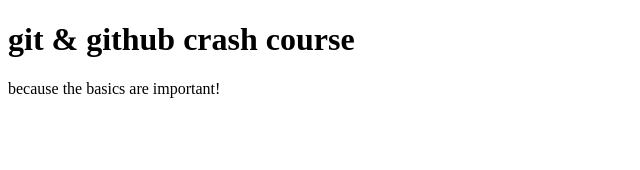
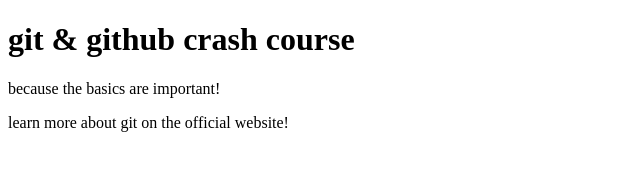
Before and after one commit to ebuski100/myStory, a plain HTML site: page index.html in a window 1280 px wide. Shown: the whole page, without its empty margins (0-640 px from the left). Drawn offline with Linux system fonts and the light colour scheme.

Commit message:
added a new paragraph

```diff
--- a/index.html
+++ b/index.html
@@ -8,6 +8,7 @@
 <body>
   <h1>git & github crash course</h1>
   <p>because the basics are important!</p>
+  <p>learn more about git on the official website!</p>
 
 </body>
 </html>
```
